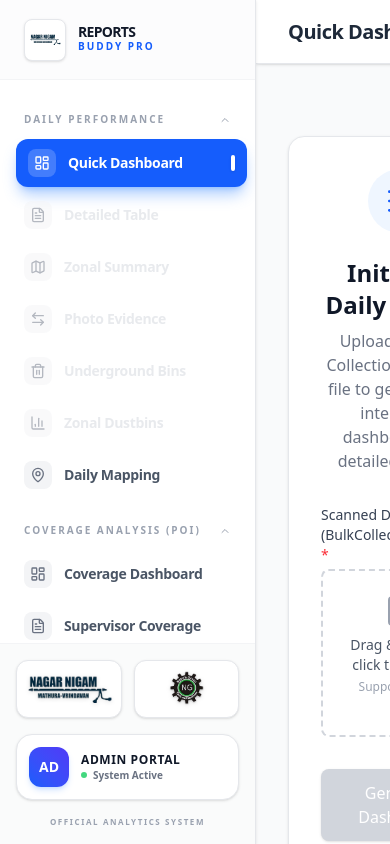
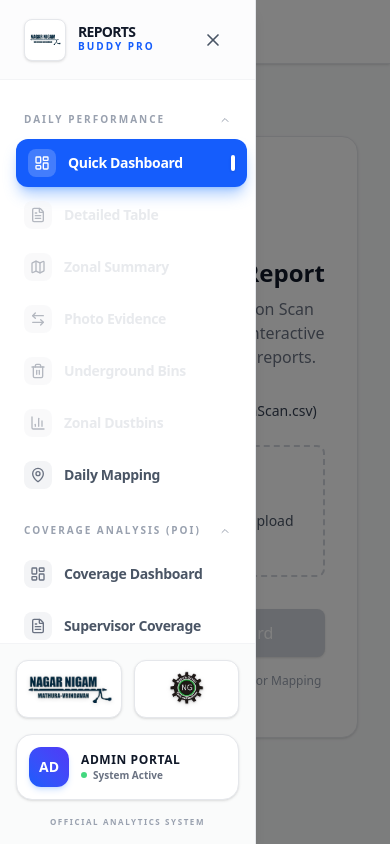
Before and after one commit to yuvi007yuvi/QR-REPORT, a React (Vite) app in the folder qr-report-app/: page / in a window 390 px wide. Built offline with nearby package versions, Linux system fonts and the light colour scheme.

Commit message:
Add responsive sidebar toggle and overlay
Implemented a sidebar open/close state in App and Sidebar components, including a toggle button in the header and a close button/overlay for mobile. Sidebar now slides in/out responsively, improving usability on smaller screens.

```diff
--- a/qr-report-app/src/App.tsx
+++ b/qr-report-app/src/App.tsx
@@ -29,6 +29,7 @@
 
   const [loading, setLoading] = useState(false);
   const [error, setError] = useState<string | null>(null);
+  const [sidebarOpen, setSidebarOpen] = useState(true);
 
   // Keep track of raw scanned data to re-filter without re-parsing
   // eslint-disable-next-line @typescript-eslint/no-explicit-any
@@ -129,12 +130,24 @@
           if (view) setViewMode(view);
         }}
         statsAvailable={!!stats}
+        isOpen={sidebarOpen}
+        onClose={() => setSidebarOpen(false)}
       />
 
-      <main className="flex-1 ml-64 flex flex-col h-screen relative">
+      <main className={clsx(
+        "flex-1 flex flex-col h-screen relative transition-all duration-300",
+        sidebarOpen ? "lg:ml-64" : "ml-0"
+      )}>
         {/* Top Header */}
         <header className="h-16 bg-white border-b border-gray-200 flex items-center justify-between px-8 shrink-0 z-10 shadow-sm">
           <div className="flex items-center gap-4">
+            <button
+              onClick={() => setSidebarOpen(!sidebarOpen)}
+              className="p-2 hover:bg-gray-100 rounded-lg transition-colors"
+              aria-label="Toggle sidebar"
+            >
+              <Menu className="w-5 h-5 text-gray-600" />
+            </button>
             <h2 className="text-xl font-bold text-gray-800 tracking-tight">
               {currentTitle}
             </h2>
--- a/qr-report-app/src/components/Sidebar.tsx
+++ b/qr-report-app/src/components/Sidebar.tsx
@@ -8,7 +8,8 @@
     ArrowLeftRight,
     MapPin,
     ChevronDown,
-    ChevronUp
+    ChevronUp,
+    X
 } from 'lucide-react';
 import { clsx } from 'clsx';
 import nagarNigamLogo from '../assets/nagar-nigam-logo.png';
@@ -36,13 +37,17 @@
     currentView: ViewMode;
     onNavigate: (section: AppSection, view: ViewMode) => void;
     statsAvailable: boolean;
+    isOpen: boolean;
+    onClose: () => void;
 }
 
 export const Sidebar: React.FC<SidebarProps> = ({
     currentSection,
     currentView,
     onNavigate,
-    statsAvailable
+    statsAvailable,
+    isOpen,
+    onClose
 }) => {
     const [expandedSections, setExpandedSections] = useState<Record<string, boolean>>({
         daily: true,
@@ -101,9 +106,22 @@
     ];
 
     return (
-        <aside className="fixed left-0 top-0 h-screen w-64 bg-white border-r border-gray-200 text-gray-900 flex flex-col z-50 transition-all duration-300 shadow-sm">
+        <>
+            {/* Overlay for mobile */}
+            {isOpen && (
+                <div
+                    className="fixed inset-0 bg-black/50 z-40 lg:hidden"
+                    onClick={onClose}
+                />
+            )}
+
+            <aside className={clsx(
+                "fixed left-0 top-0 h-screen w-64 bg-white border-r border-gray-200 text-gray-900 flex flex-col z-50 transition-transform duration-300 shadow-lg",
+                isOpen ? "translate-x-0" : "-translate-x-full"
+            )}>
+
                 {/* Logo Area */}
-            <div className="h-20 flex items-center px-6 border-b border-gray-100 bg-gray-50/50 backdrop-blur-md">
+                <div className="h-20 flex items-center justify-between px-6 border-b border-gray-100 bg-gray-50/50 backdrop-blur-md">
                     <div className="flex items-center gap-3">
                         <div className="bg-white p-1 rounded-lg border border-gray-200 shadow-sm">
                             <img src={nagarNigamLogo} alt="Logo" className="w-8 h-8 object-contain" />
@@ -114,6 +132,15 @@
                             <span className="text-[10px] font-bold text-blue-600 uppercase tracking-[0.2em]">BUDDY PRO</span>
                         </div>
                     </div>
+
+                    {/* Close button for mobile */}
+                    <button
+                        onClick={onClose}
+                        className="lg:hidden p-2 hover:bg-gray-200 rounded-lg transition-colors"
+                        aria-label="Close sidebar"
+                    >
+                        <X className="w-5 h-5 text-gray-600" />
+                    </button>
                 </div>
 
                 {/* Navigation */}
@@ -207,5 +234,6 @@
                     </p>
                 </div>
             </aside>
+        </>
     );
 };
```
Lines whose indentation alone changed are shown as unchanged.
